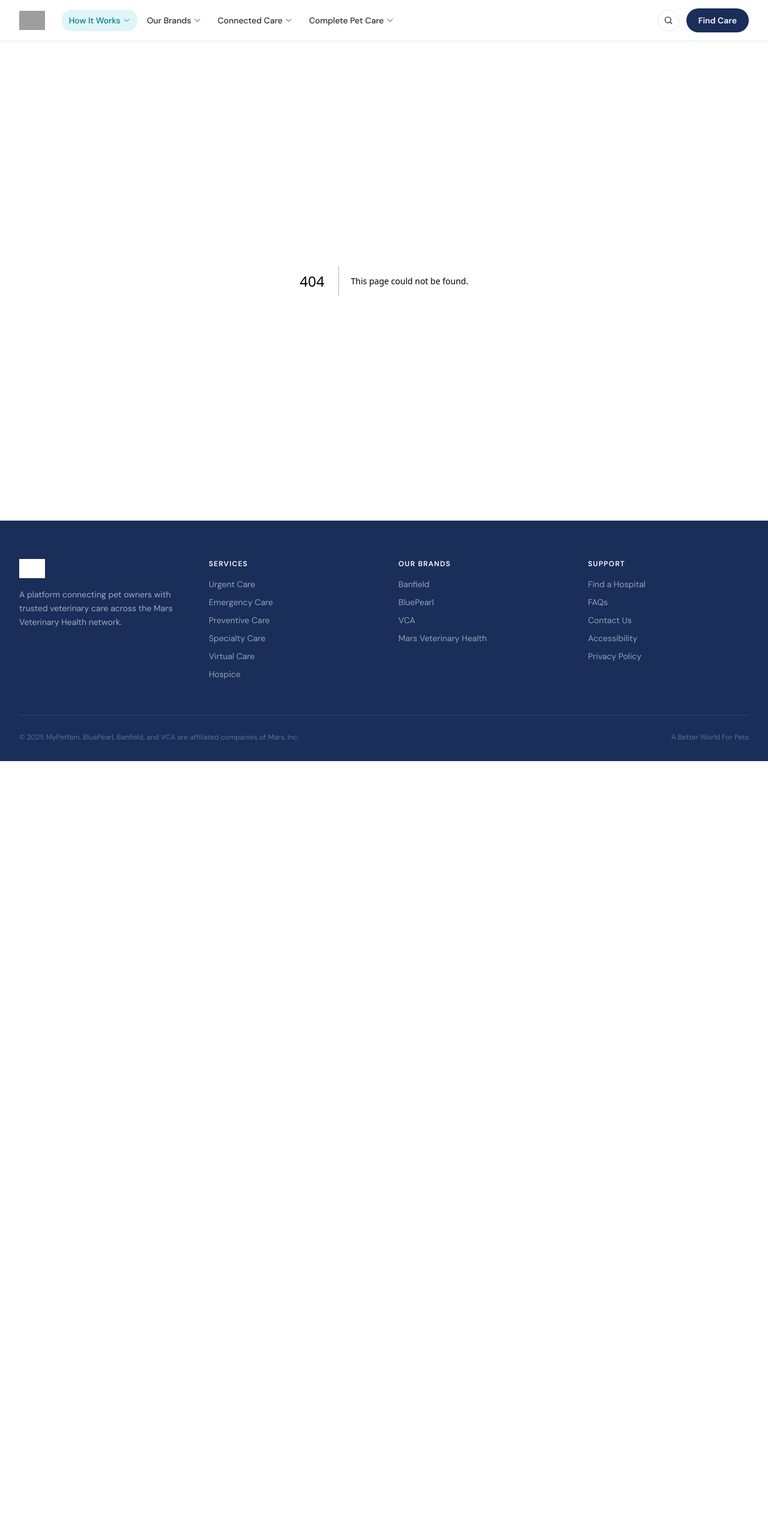
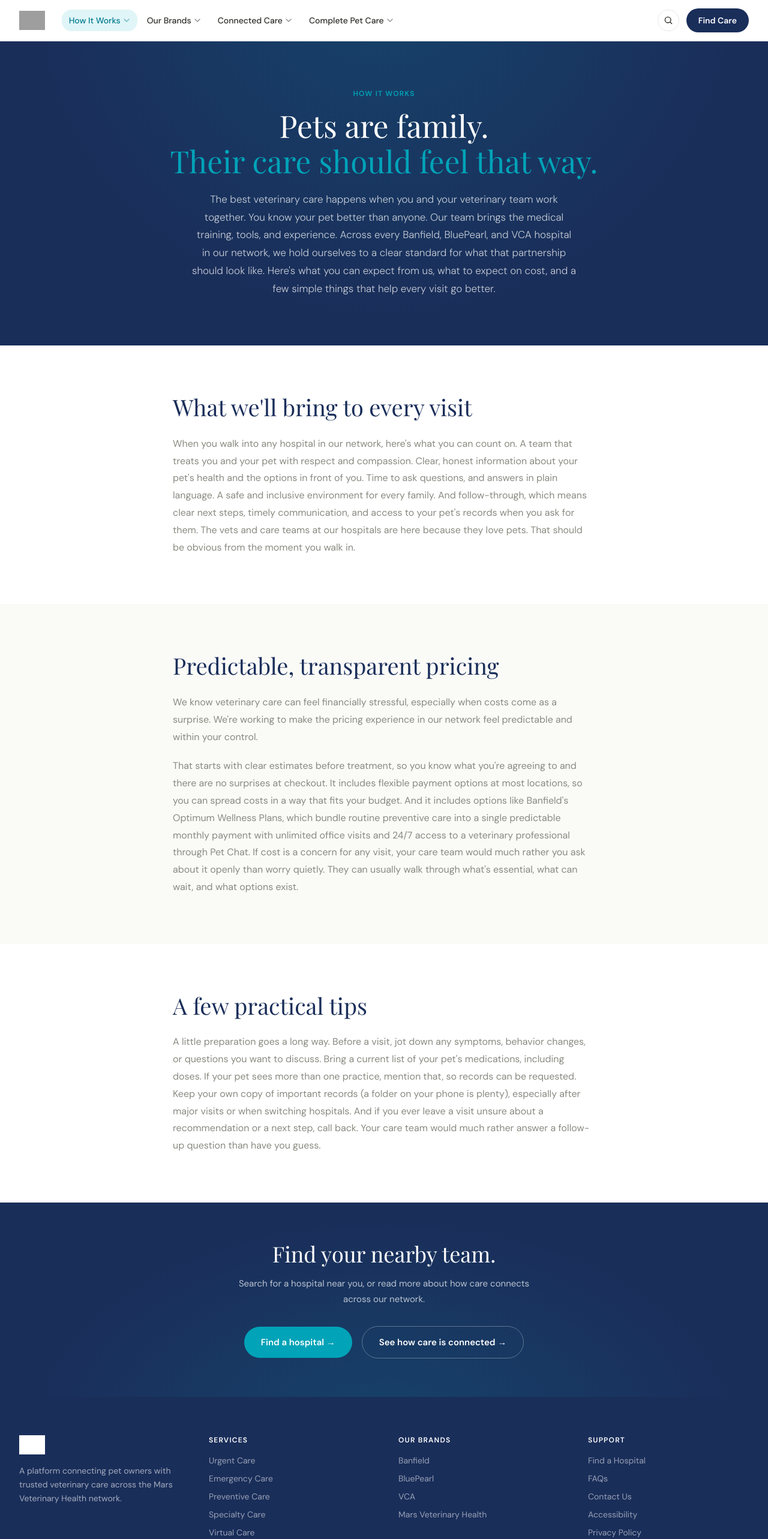
Before and after one commit to mparisi79/mypetfam, a Next.js app: page /how-it-works/what-to-expect in a window 1280 px wide. Before the commit this address had no page. Shown: the top 2566 px of the page at 60% size. Before the commit the page ends 1269 px from the top, so only its background shows below. Built offline with nearby package versions, Linux system fonts and the light colour scheme; grey boxes are pictures that could not be loaded.

Commit message:
Create page.tsx

```diff
--- /dev/null
+++ b/app/how-it-works/what-to-expect/page.tsx
@@ -0,0 +1,99 @@
+import Link from 'next/link'
+import type { Metadata } from 'next'
+
+export const metadata: Metadata = {
+  title: 'What to expect as a pet parent',
+  description:
+    'What you can expect from any of our hospitals, what to expect on cost, and a few simple things that help every visit go better.',
+}
+
+export default function WhatToExpectPage() {
+  return (
+    <>
+      {/* Hero */}
+      <section style={{ background: 'var(--navy)' }} className="text-center px-8 py-20 relative overflow-hidden">
+        <div className="absolute inset-0 pointer-events-none" style={{ background: 'radial-gradient(ellipse at 50% -20%, rgba(0,163,184,0.18) 0%, transparent 65%)' }} />
+        <div className="relative z-10 max-w-3xl mx-auto">
+          <span className="text-xs font-semibold tracking-[0.1em] uppercase mb-4 block" style={{ color: 'var(--teal)' }}>
+            How It Works
+          </span>
+          <h1 className="font-serif text-[clamp(30px,4vw,52px)] text-white leading-[1.15] mb-5">
+            Pets are family.<br />
+            <em className="not-italic" style={{ color: 'var(--teal)' }}>Their care should feel that way.</em>
+          </h1>
+          <p className="text-[17px] font-light leading-[1.75] mx-auto" style={{ color: 'rgba(255,255,255,0.75)', maxWidth: 640 }}>
+            The best veterinary care happens when you and your veterinary team work together. You know your pet better than anyone. Our team brings the medical training, tools, and experience. Across every Banfield, BluePearl, and VCA hospital in our network, we hold ourselves to a clear standard for what that partnership should look like. Here's what you can expect from us, what to expect on cost, and a few simple things that help every visit go better.
+          </p>
+        </div>
+      </section>
+
+      {/* Section 2 — What we'll bring to every visit */}
+      <section className="bg-white py-20">
+        <div className="max-w-3xl mx-auto px-8">
+          <h2 className="font-serif text-[clamp(26px,3vw,38px)] mb-6 leading-[1.2]" style={{ color: 'var(--navy)' }}>
+            What we'll bring to every visit
+          </h2>
+          <p className="text-base leading-[1.8]" style={{ color: 'var(--gray-500)' }}>
+            When you walk into any hospital in our network, here's what you can count on. A team that treats you and your pet with respect and compassion. Clear, honest information about your pet's health and the options in front of you. Time to ask questions, and answers in plain language. A safe and inclusive environment for every family. And follow-through, which means clear next steps, timely communication, and access to your pet's records when you ask for them. The vets and care teams at our hospitals are here because they love pets. That should be obvious from the moment you walk in.
+          </p>
+        </div>
+      </section>
+
+      {/* Section 3 — Predictable, transparent pricing */}
+      <section className="py-20" style={{ background: 'var(--cream)' }}>
+        <div className="max-w-3xl mx-auto px-8">
+          <h2 className="font-serif text-[clamp(26px,3vw,38px)] mb-6 leading-[1.2]" style={{ color: 'var(--navy)' }}>
+            Predictable, transparent pricing
+          </h2>
+          <p className="text-base leading-[1.8] mb-5" style={{ color: 'var(--gray-500)' }}>
+            We know veterinary care can feel financially stressful, especially when costs come as a surprise. We're working to make the pricing experience in our network feel predictable and within your control.
+          </p>
+          <p className="text-base leading-[1.8]" style={{ color: 'var(--gray-500)' }}>
+            That starts with clear estimates before treatment, so you know what you're agreeing to and there are no surprises at checkout. It includes flexible payment options at most locations, so you can spread costs in a way that fits your budget. And it includes options like Banfield's Optimum Wellness Plans, which bundle routine preventive care into a single predictable monthly payment with unlimited office visits and 24/7 access to a veterinary professional through Pet Chat. If cost is a concern for any visit, your care team would much rather you ask about it openly than worry quietly. They can usually walk through what's essential, what can wait, and what options exist.
+          </p>
+        </div>
+      </section>
+
+      {/* Section 4 — A few practical tips */}
+      <section className="bg-white py-20">
+        <div className="max-w-3xl mx-auto px-8">
+          <h2 className="font-serif text-[clamp(26px,3vw,38px)] mb-6 leading-[1.2]" style={{ color: 'var(--navy)' }}>
+            A few practical tips
+          </h2>
+          <p className="text-base leading-[1.8]" style={{ color: 'var(--gray-500)' }}>
+            A little preparation goes a long way. Before a visit, jot down any symptoms, behavior changes, or questions you want to discuss. Bring a current list of your pet's medications, including doses. If your pet sees more than one practice, mention that, so records can be requested. Keep your own copy of important records (a folder on your phone is plenty), especially after major visits or when switching hospitals. And if you ever leave a visit unsure about a recommendation or a next step, call back. Your care team would much rather answer a follow-up question than have you guess.
+          </p>
+        </div>
+      </section>
+
+      {/* CTA block */}
+      <section className="py-16 relative overflow-hidden" style={{ background: 'var(--navy)' }}>
+        <div className="absolute inset-0 pointer-events-none" style={{ background: 'radial-gradient(ellipse at 50% 120%, rgba(0,163,184,0.18) 0%, transparent 65%)' }} />
+        <div className="relative z-10 max-w-3xl mx-auto px-8 text-center">
+          <h2 className="font-serif text-[clamp(26px,3vw,36px)] text-white mb-4 leading-[1.2]">
+            Find your nearby team.
+          </h2>
+          <p className="text-[15px] leading-[1.7] mb-8 mx-auto" style={{ color: 'rgba(255,255,255,0.7)', maxWidth: 520 }}>
+            Search for a hospital near you, or read more about how care connects across our network.
+          </p>
+          <div className="flex items-center justify-center gap-4 flex-wrap">
+            <Link
+              href="/find-care"
+              className="inline-flex items-center text-[15px] font-semibold px-7 py-3.5 rounded-full text-white transition-all hover:-translate-y-0.5"
+              style={{ background: 'var(--teal)' }}
+            >
+              Find a hospital →
+            </Link>
+            <Link
+              href="/how-it-works/how-care-is-connected"
+              className="inline-flex items-center text-[15px] font-semibold px-7 py-3.5 rounded-full text-white border transition-all hover:-translate-y-0.5"
+              style={{ borderColor: 'rgba(255,255,255,0.3)' }}
+            >
+              See how care is connected →
+            </Link>
+          </div>
+        </div>
+      </section>
+    </>
+  )
+}
```
